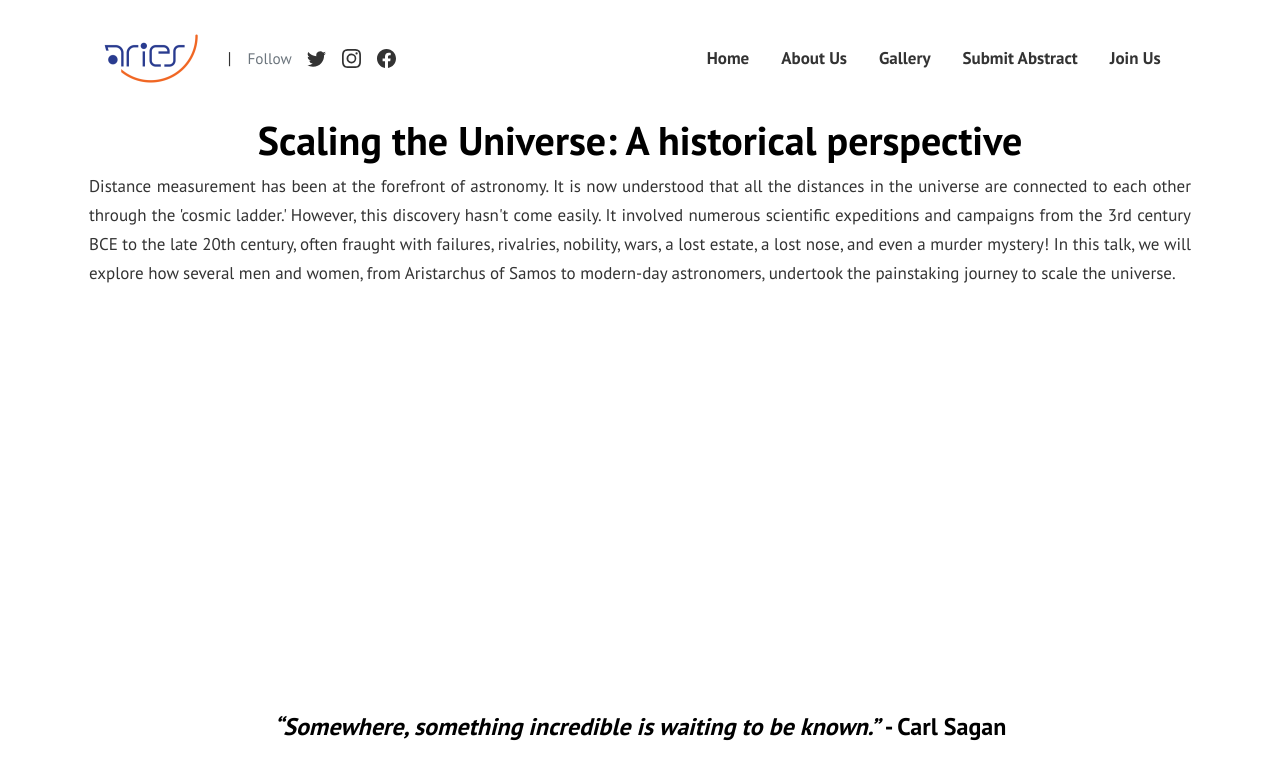
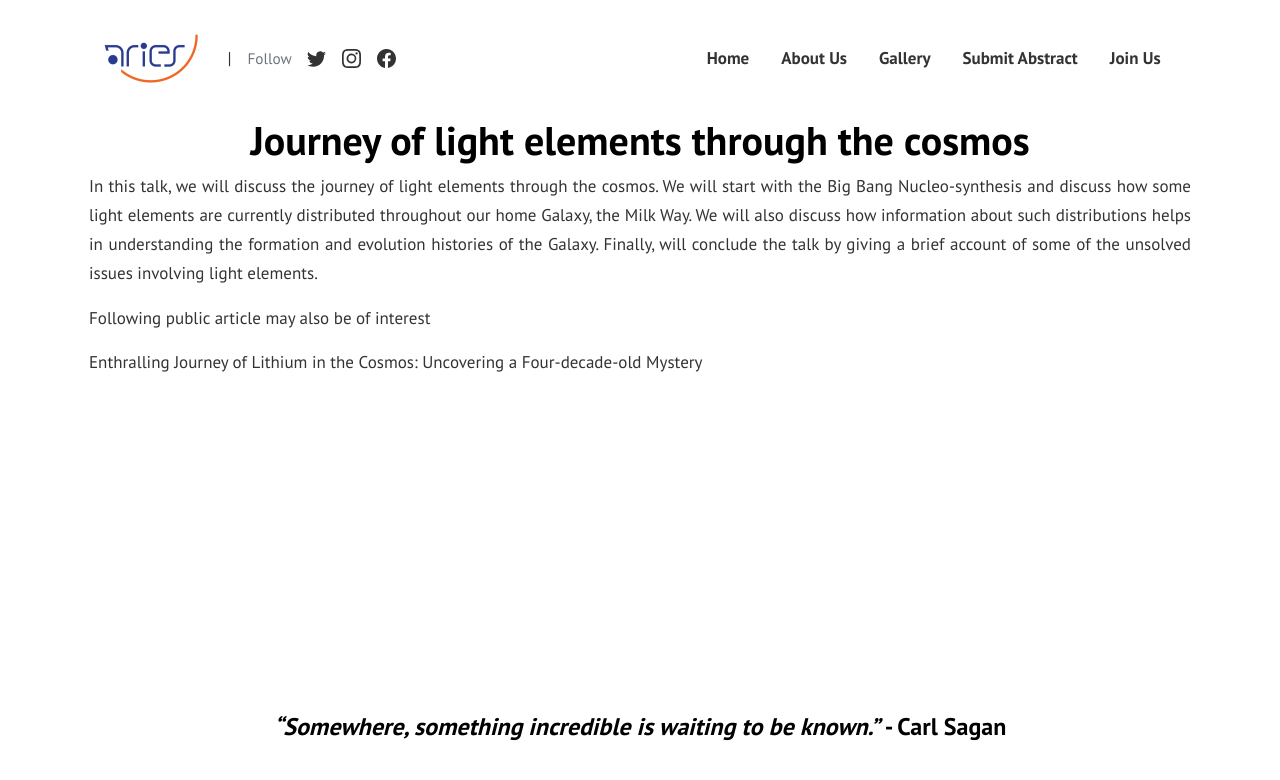
Before and after one commit to aries-sc/aries-sc.github.io, a Jekyll site: the page built from pages/upcoming-talk.html, in a window 1280 px wide. Shown: the top 780 px of the page. Built offline with Jekyll 4.4.1, drawn with Linux system fonts in a browser that asks for light colours.

Commit message:
Added Deepak's abstract

```diff
--- a/_includes/sidebar.html
+++ b/_includes/sidebar.html
@@ -12,9 +12,9 @@
         </div>
         <div class="sidebar-section ">
             <h5><span>Upcoming Talk</span></h5>
-            <img class="upcoming-profile" src="https://www.aries.res.in/sites/default/files/pictures/2021-09/Kumar%20Pranshu%20%28Mtech-Phd%29.jpg" alt="avatar-image">
-            <p class="upcoming-title"><strong><a href="upcoming">Scaling the Universe: A historical perspective</a></strong><p>
-            <p style="text-align: center;"><strong> By Mr. Kumar Pranshu on 1st Sep at 06:30 pm</strong></p>
+            <img class="upcoming-profile" src="https://www.aries.res.in/sites/default/files/pictures/2022-12/IMG_Deepak.JPG" alt="avatar-image">
+            <p class="upcoming-title"><strong><a href="upcoming">Journey of light elements through the cosmos</a></strong><p>
+            <p style="text-align: center;"><strong> By Dr. Deepak on 28th Oct at 03:30 pm</strong></p>
         </div>
     </div>
 </body>
--- a/pages/upcoming-talk.html
+++ b/pages/upcoming-talk.html
@@ -13,12 +13,18 @@ comments: false
     <title>Upcoming Talk</title>
 </head>
 <body>
-    <h1 style="text-align: center;">Scaling the Universe: A historical perspective</h1>
-    <p style="text-align: justify;">Distance measurement has been at the forefront of astronomy. It is now understood that all the distances in the universe
-        are connected to each other through the 'cosmic ladder.' However, this discovery hasn't come easily. It involved numerous scientific expeditions and
-        campaigns from the 3rd century BCE to the late 20th century, often fraught with failures, rivalries, nobility, wars, a lost estate, a lost nose, and
-        even a murder mystery! In this talk, we will explore how several men and women, from Aristarchus of Samos to modern-day astronomers, undertook the
-        painstaking journey to scale the universe.
+    <h1 style="text-align: center;">Journey of light elements through the cosmos</h1>
+    <p style="text-align: justify;">In this talk, we will discuss the journey of light elements through the cosmos. We will start with the Big Bang Nucleo-synthesis and discuss how some
+        light elements are currently distributed throughout our home Galaxy, the Milk Way. We will also discuss how information about such distributions helps in
+        understanding the formation and evolution histories of the Galaxy. Finally, will conclude the talk by giving a brief account of some of the unsolved issues
+        involving light elements.
+    </p>
+
+    <p style="text-align: justify;">Following public article may also be of interest
+    </p>
+    <p style="text-align: justify;">
+
+        <a href="https://sites.google.com/view/deepak-india/research-gen-intro?authuser=0#h.1laaap8kt0jq">Enthralling Journey of Lithium in the Cosmos: Uncovering a Four-decade-old Mystery</a>
     </p>
 </body>
 </html>
```
Also changed, not shown: 15 other files.
